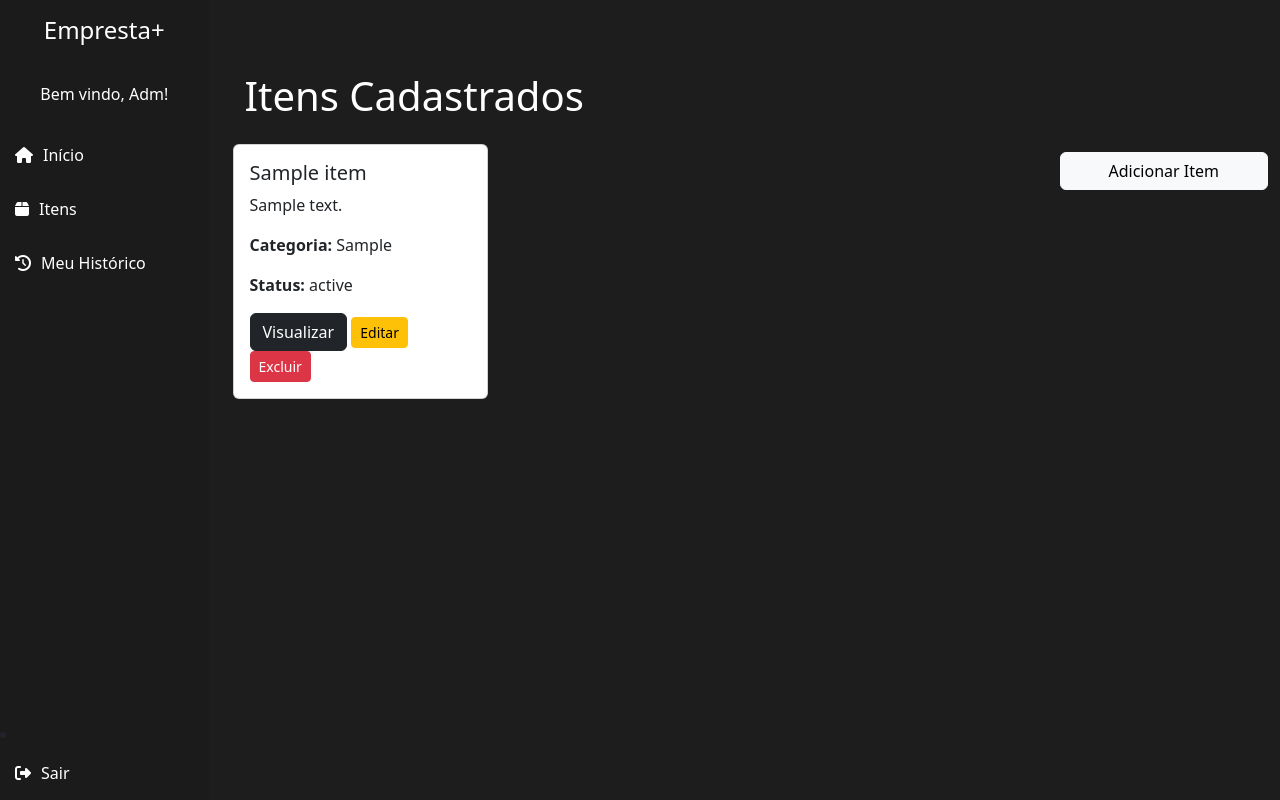
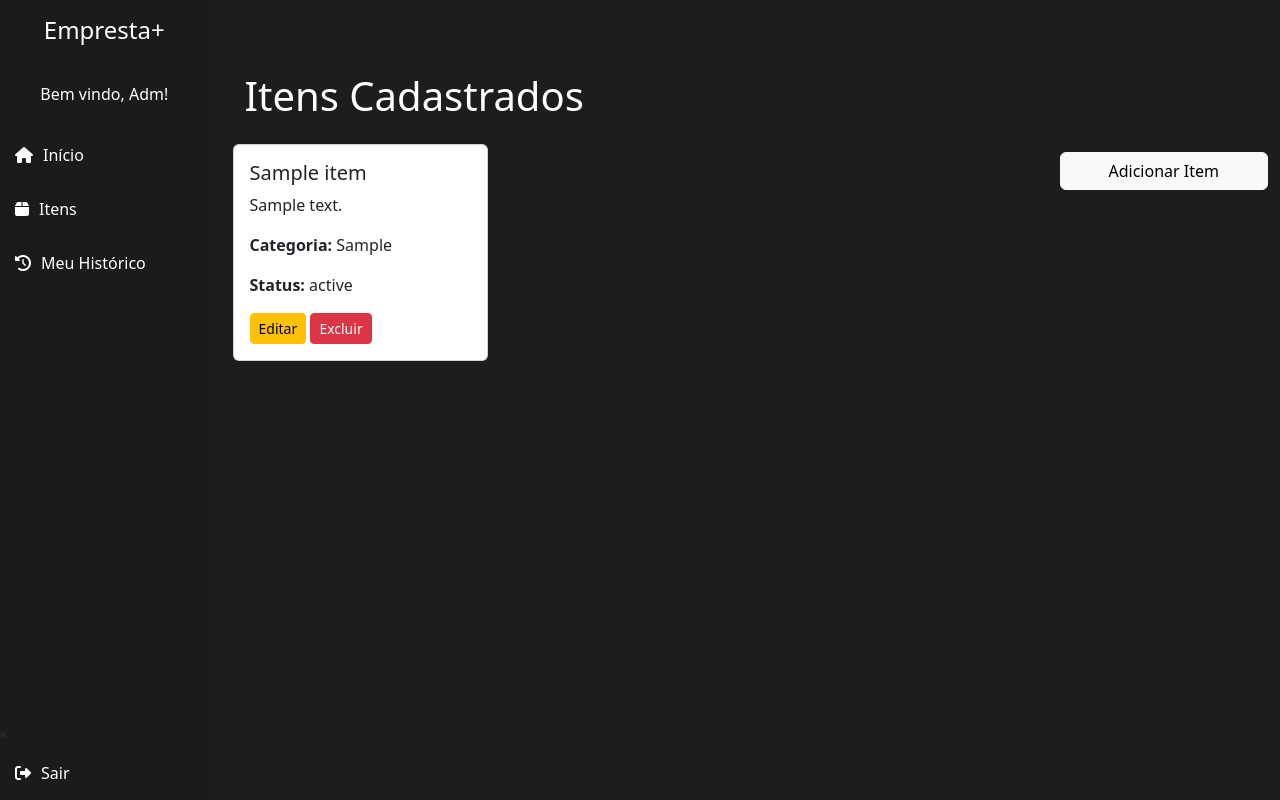
Before and after one commit to BuzoisGu/CRU-Emprestimo-Itens, a PHP site: page /item/itens.php in a window 1280 px wide. Run offline with PHP 8.4, Linux system fonts and the light colour scheme; the visitor is signed in with stand-in values (Sample User, id 1); tables that the repository leaves empty hold one stand-in row (values such as "Sample post"); some libraries are stand-ins or nearby versions.

Commit message:
refactor: remocao do botao visualizar em itens

```diff
--- a/public/index.php
+++ b/public/index.php
@@ -97,7 +97,7 @@ if (!isset($_SESSION['username'])) {
               <p><strong>Status:</strong> <?= $item['status_item'] ?></p>
 
             <?php if ($_SESSION['tipo'] === 'admin'): ?>
-              <a href="visualizar_item.php?id=<?= $item['id_item'] ?>" class="btn btn-dark">Visualizar</a>
+
 
               <a href="../includes/atualizar_item.php?id_item=<?= $item['id_item'] ?>" class="btn btn-warning btn-sm">Editar</a>
 
--- a/public/item/itens.php
+++ b/public/item/itens.php
@@ -34,7 +34,7 @@ $resultado = mysqli_query($conexao, $sql);
               <p><strong>Status:</strong> <?= $item['status_item'] ?></p>
 
             <?php if ($_SESSION['tipo'] === 'admin'): ?>
-              <a href="visualizar_item.php?id=<?= $item['id_item'] ?>" class="btn btn-dark">Visualizar</a>
+
 
               <a href="../includes/atualizar_item.php?id_item=<?= $item['id_item'] ?>" class="btn btn-warning btn-sm">Editar</a>
 
```
